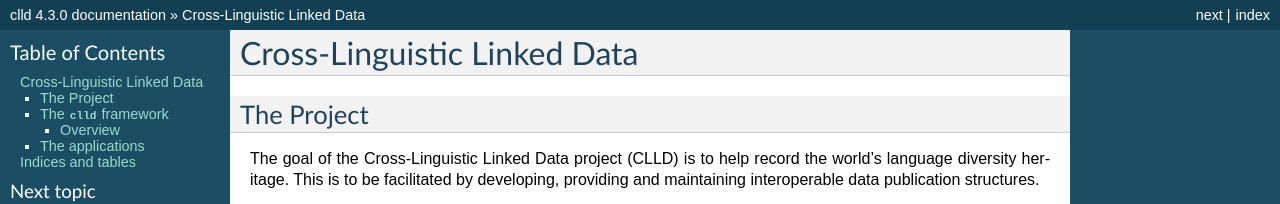
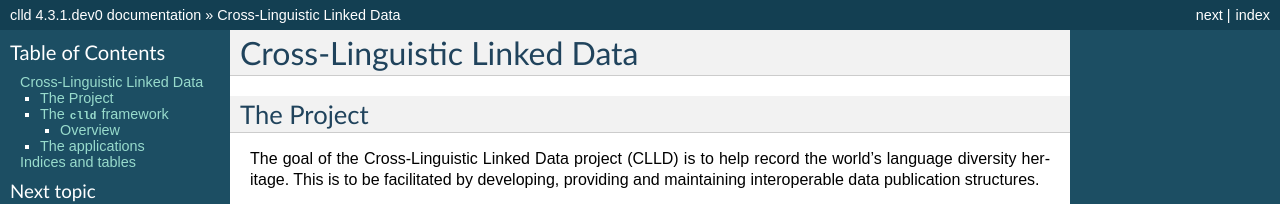
Before and after one commit to clld/clld, a Sphinx documentation site: the page built from docs/index.rst, in a window 1280 px wide and 900 px high. Shown: the top 204 px of the window. Built offline with Sphinx 7.4.7, drawn with Linux system fonts in a browser that asks for light colours; some of the changed text lies outside the part shown.

Commit message:
bump version for development

```diff
--- a/docs/conf.py
+++ b/docs/conf.py
@@ -51,10 +51,10 @@ copyright = u'Max Planck Society'
 # built documents.
 #
 # The full version, including alpha/beta/rc tags.
-release = '4.3.0'
+release = '4.3.1.dev0'
 
 # The short X.Y version.
-version = '4.3.0'
+version = '4.3.1.dev0'
 
 # The language for content autogenerated by Sphinx. Refer to documentation
 # for a list of supported languages.
--- a/setup.py
+++ b/setup.py
@@ -33,7 +33,7 @@ install_requires = [
 
 setup(
     name='clld',
-    version='4.3.0',
+    version='4.3.1.dev0',
     description=(
         'Python library supporting the development of cross-linguistic databases'),
     long_description=open('README.md').read(),
--- a/src/clld/__init__.py
+++ b/src/clld/__init__.py
@@ -5,7 +5,7 @@ from clld.db.models import common
 from clld import interfaces
 
 
-__version__ = "4.3.0"
+__version__ = "4.3.1.dev0"
 
 
 class Resource(namedtuple('Resource', 'name model interface with_index with_rdfdump')):
```
